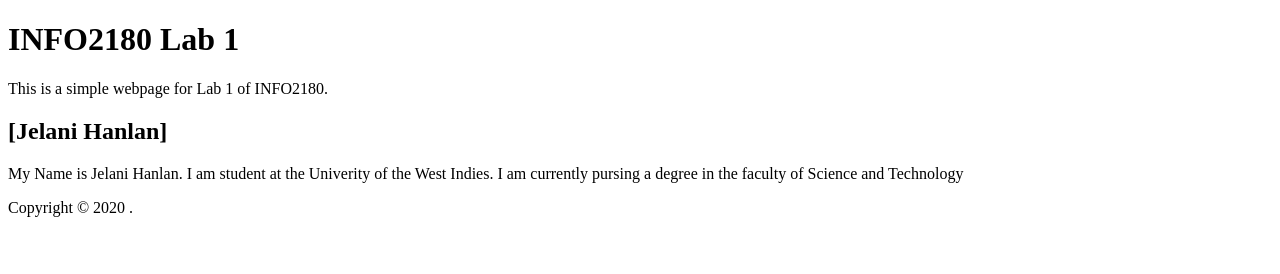
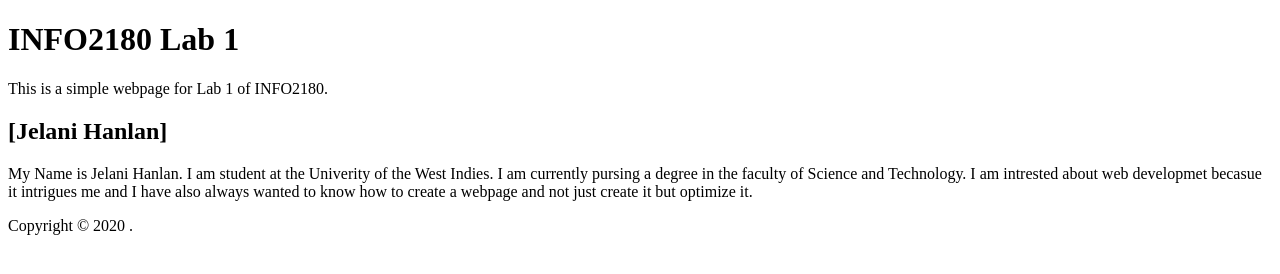
Before and after one commit to Jello98/info2180-lab1, a plain HTML site: page index.html in a window 1280 px wide. Drawn offline with Linux system fonts and the light colour scheme.

Commit message:
Section for index.html

```diff
--- a/index.html
+++ b/index.html
@@ -19,7 +19,7 @@
        <main>
 
            <h2>[Jelani Hanlan]</h2>
-           <p>My Name is Jelani Hanlan. I am student at the Univerity of the West Indies. I am currently pursing a degree in the faculty of Science and Technology</p>
+           <p>My Name is Jelani Hanlan. I am student at the Univerity of the West Indies. I am currently pursing a degree in the faculty of Science and Technology. I am intrested about web developmet becasue it intrigues me and I have also always wanted to know how to create a webpage and  not just create it but optimize it. </p>
 
        </main>
 
```
